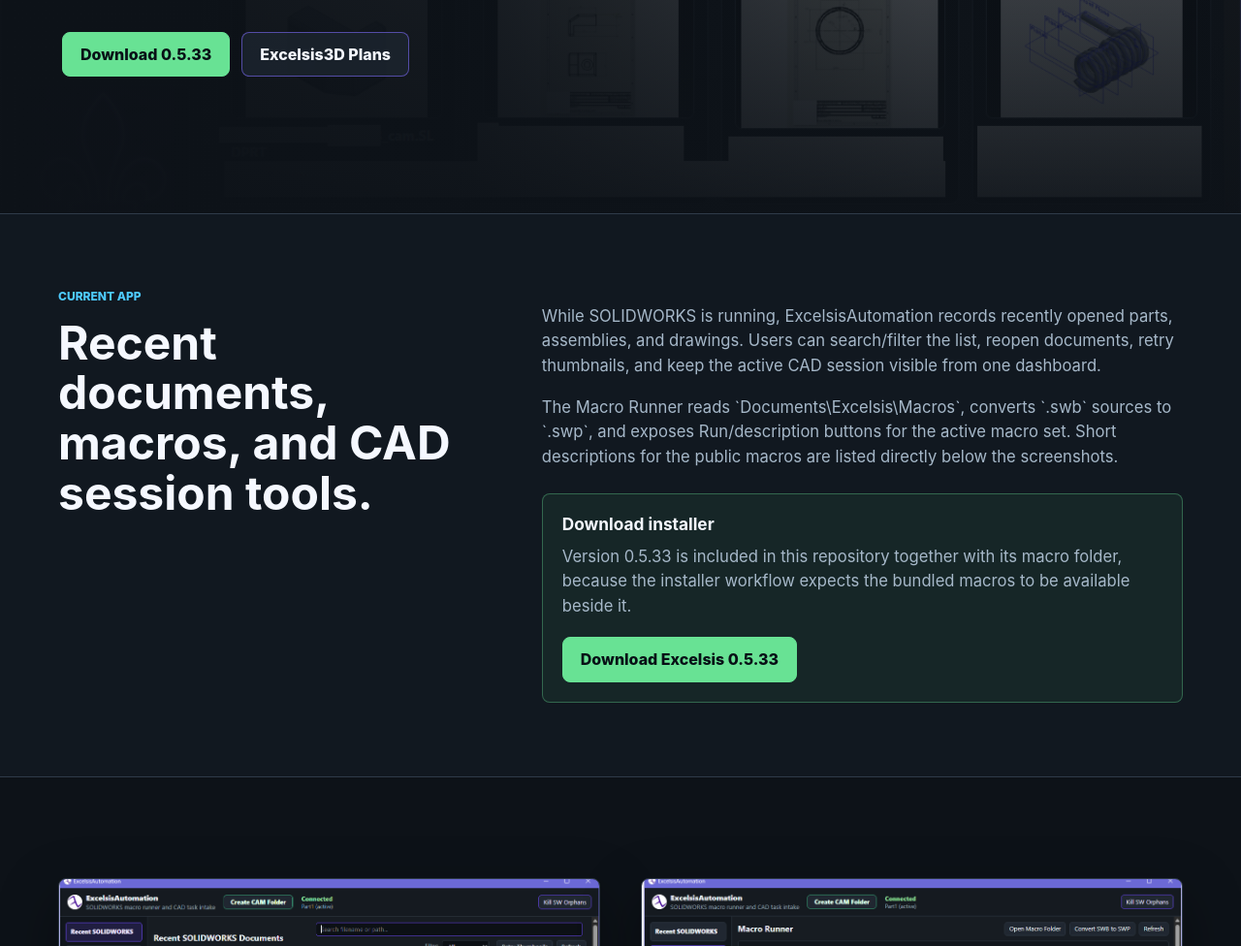
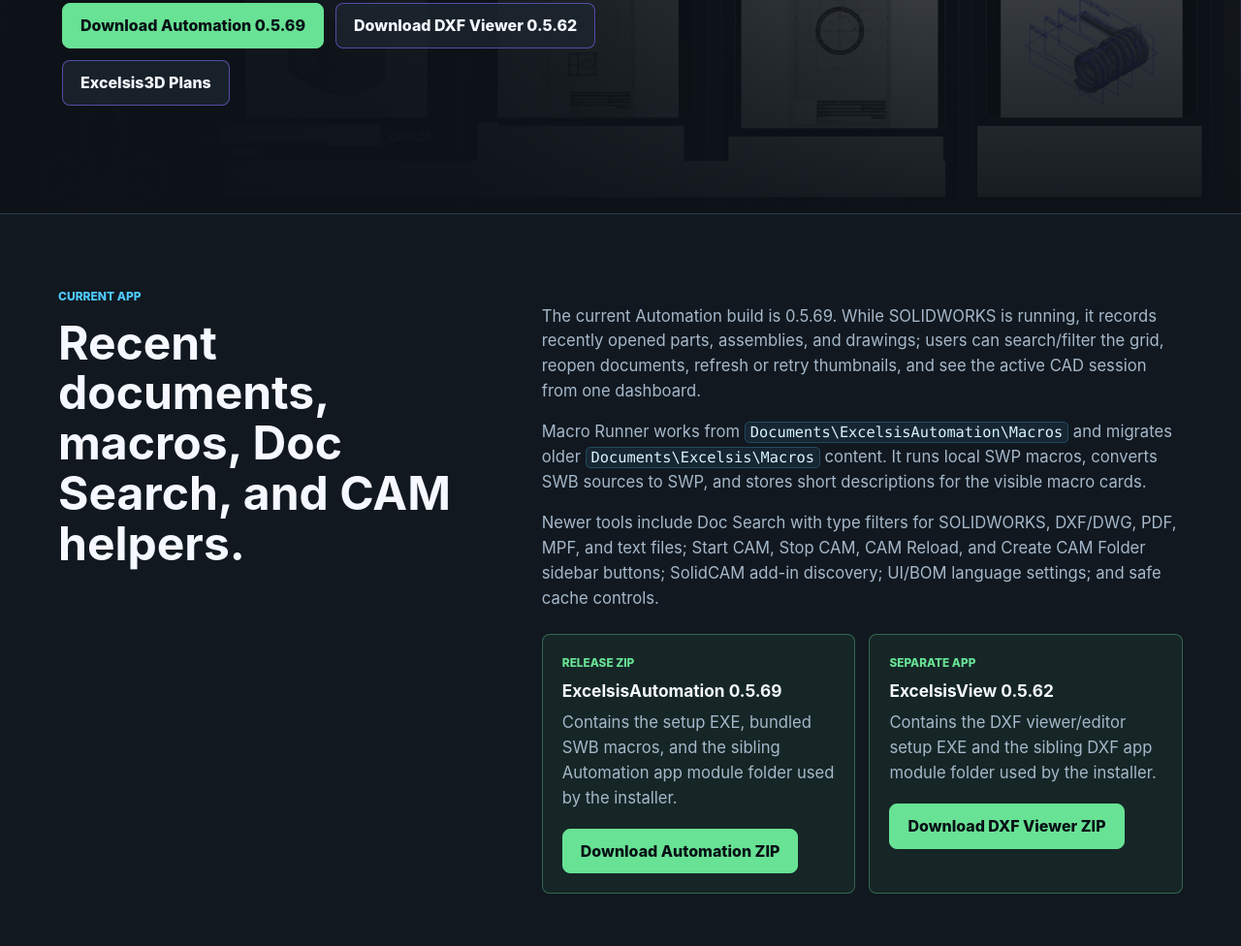
Before and after one commit to simonsystem609/ExcelsisAutomation, a plain HTML site: page index.html in a window 1280 px wide. Shown: the part 484-1460 px from the top of the page at 97% size. Drawn offline with Linux system fonts and the light colour scheme.

Commit message:
Update separate installer downloads

```diff
--- a/index.html
+++ b/index.html
@@ -3,10 +3,10 @@
   <head>
     <meta charset="utf-8">
     <meta name="viewport" content="width=device-width, initial-scale=1">
-    <title>ExcelsisAutomation | Macros, DXF, and Excelsis3D Plans</title>
+    <title>ExcelsisAutomation | Automation, DXF Viewer, and Excelsis3D Plans</title>
     <meta
       name="description"
-      content="ExcelsisAutomation connects to SOLIDWORKS, tracks recent documents, runs local CAD macros, includes a DXF viewer, and links to the Excelsis3D open CAD plan."
+      content="ExcelsisAutomation connects to SOLIDWORKS, tracks recent documents, runs local CAD macros, provides a separate DXF viewer/editor, and links to the Excelsis3D open CAD plan."
     >
     <link rel="stylesheet" href="styles.css">
   </head>
@@ -33,15 +33,16 @@
         >
         <div class="hero-wash" aria-hidden="true"></div>
         <div class="hero-content">
-          <p class="eyebrow">SOLIDWORKS macro runner and DXF workflow</p>
+          <p class="eyebrow">SOLIDWORKS automation and DXF workflow</p>
           <h1 id="hero-title">Excelsis Automation</h1>
           <p class="hero-copy">
-            A local CAD utility that connects to SOLIDWORKS, tracks recent
-            documents, runs useful macros, creates CAM folders, and gives DXF
-            output a quick visual/editing pass.
+            Two local CAD utilities: one for SOLIDWORKS-connected automation,
+            macro running, document search, and CAM helpers; one focused DXF
+            viewer/editor for checking and cleaning manufacturing geometry.
           </p>
           <div class="hero-actions" aria-label="Page sections">
-            <a class="button primary" href="downloads/Excelsis-0.5.33/Excelsis-Setup-0.5.33.exe" download>Download 0.5.33</a>
+            <a class="button primary" href="https://github.com/simonsystem609/ExcelsisAutomation/raw/main/downloads/ExcelsisAutomation-0.5.69-release.zip">Download Automation 0.5.69</a>
+            <a class="button secondary" href="https://github.com/simonsystem609/ExcelsisAutomation/raw/main/downloads/ExcelsisView-0.5.62-release.zip">Download DXF Viewer 0.5.62</a>
             <a class="button secondary" href="#excelsis3d">Excelsis3D Plans</a>
           </div>
         </div>
@@ -51,29 +52,47 @@
         <div class="section-shell compact-grid">
           <div>
             <p class="eyebrow">Current app</p>
-            <h2 id="automation-title">Recent documents, macros, and CAD session tools.</h2>
+            <h2 id="automation-title">Recent documents, macros, Doc Search, and CAM helpers.</h2>
           </div>
           <div class="compact-copy">
             <p>
-              While SOLIDWORKS is running, ExcelsisAutomation records recently
-              opened parts, assemblies, and drawings. Users can search/filter
-              the list, reopen documents, retry thumbnails, and keep the active
-              CAD session visible from one dashboard.
+              The current Automation build is 0.5.69. While SOLIDWORKS is
+              running, it records recently opened parts, assemblies, and
+              drawings; users can search/filter the grid, reopen documents,
+              refresh or retry thumbnails, and see the active CAD session from
+              one dashboard.
             </p>
             <p>
-              The Macro Runner reads `Documents\Excelsis\Macros`, converts
-              `.swb` sources to `.swp`, and exposes Run/description buttons for
-              the active macro set. Short descriptions for the public macros are
-              listed directly below the screenshots.
+              Macro Runner works from <code>Documents\ExcelsisAutomation\Macros</code>
+              and migrates older <code>Documents\Excelsis\Macros</code> content. It
+              runs local SWP macros, converts SWB sources to SWP, and stores
+              short descriptions for the visible macro cards.
             </p>
-            <div class="download-card" id="download">
-              <h3>Download installer</h3>
-              <p>
-                Version 0.5.33 is included in this repository together with its
-                macro folder, because the installer workflow expects the bundled
-                macros to be available beside it.
-              </p>
-              <a class="button primary" href="downloads/Excelsis-0.5.33/Excelsis-Setup-0.5.33.exe" download>Download Excelsis 0.5.33</a>
+            <p>
+              Newer tools include Doc Search with type filters for SOLIDWORKS,
+              DXF/DWG, PDF, MPF, and text files; Start CAM, Stop CAM, CAM
+              Reload, and Create CAM Folder sidebar buttons; SolidCAM add-in
+              discovery; UI/BOM language settings; and safe cache controls.
+            </p>
+            <div class="download-grid" id="download">
+              <article class="download-card">
+                <p class="download-meta">Release ZIP</p>
+                <h3>ExcelsisAutomation 0.5.69</h3>
+                <p>
+                  Contains the setup EXE, bundled SWB macros, and the sibling
+                  Automation app module folder used by the installer.
+                </p>
+                <a class="button primary" href="https://github.com/simonsystem609/ExcelsisAutomation/raw/main/downloads/ExcelsisAutomation-0.5.69-release.zip">Download Automation ZIP</a>
+              </article>
+              <article class="download-card">
+                <p class="download-meta">Separate app</p>
+                <h3>ExcelsisView 0.5.62</h3>
+                <p>
+                  Contains the DXF viewer/editor setup EXE and the sibling DXF
+                  app module folder used by the installer.
+                </p>
+                <a class="button primary" href="https://github.com/simonsystem609/ExcelsisAutomation/raw/main/downloads/ExcelsisView-0.5.62-release.zip">Download DXF Viewer ZIP</a>
+              </article>
             </div>
           </div>
         </div>
@@ -146,9 +165,17 @@
             <p class="eyebrow">ExcelsisView</p>
             <h2 id="viewer-title">A focused DXF viewer and cleanup surface.</h2>
             <p>
-              ExcelsisView opens manufacturing geometry on a dark grid, supports
-              selection edit and measure modes, and gives simple controls for
-              save/discard, dissolve, rebuild, fit, offset, and file stepping.
+              The current ExcelsisView build is 0.5.62. It opens DXF files on
+              a dark grid with previous/next folder stepping, save/discard
+              guards, file locking, selection edit, snapped measurement, offset
+              controls, feature lists, and direct editing for LINE, ARC,
+              CIRCLE, and LWPOLYLINE geometry.
+            </p>
+            <p>
+              It can dissolve recognized contours into raw entities, rebuild
+              features, delete selections, mirror a sibling DXF, repair noisy
+              outer contours as high-definition or arc-and-line outputs, and
+              overlay the original outline when reviewing fixed DXFs.
             </p>
           </div>
         </div>
--- a/styles.css
+++ b/styles.css
@@ -287,8 +287,14 @@ h3 {
   max-width: 590px;
 }
 
+.download-grid {
+  display: grid;
+  grid-template-columns: repeat(2, minmax(0, 1fr));
+  gap: 14px;
+  margin-top: 24px;
+}
+
 .download-card {
-  margin-top: 24px;
   padding: 20px;
   border: 1px solid rgba(104, 226, 148, 0.35);
   border-radius: 8px;
@@ -297,6 +303,25 @@ h3 {
 
 .download-card p {
   margin: 10px 0 18px;
+}
+
+.download-card .download-meta {
+  margin: 0 0 8px;
+  color: var(--green);
+  font-size: 0.74rem;
+  font-weight: 850;
+  letter-spacing: 0;
+  text-transform: uppercase;
+}
+
+code {
+  padding: 1px 5px;
+  border: 1px solid rgba(78, 203, 255, 0.22);
+  border-radius: 5px;
+  color: #d8f3ff;
+  background: rgba(78, 203, 255, 0.08);
+  font-family: ui-monospace, SFMono-Regular, Consolas, "Liberation Mono", monospace;
+  font-size: 0.92em;
 }
 
 .check-list {
@@ -502,7 +527,8 @@ figcaption {
   }
 
   .image-pair,
-  .idea-grid {
+  .idea-grid,
+  .download-grid {
     grid-template-columns: 1fr;
   }
 }
```
Also changed, not shown: README.md, 11 other files.
